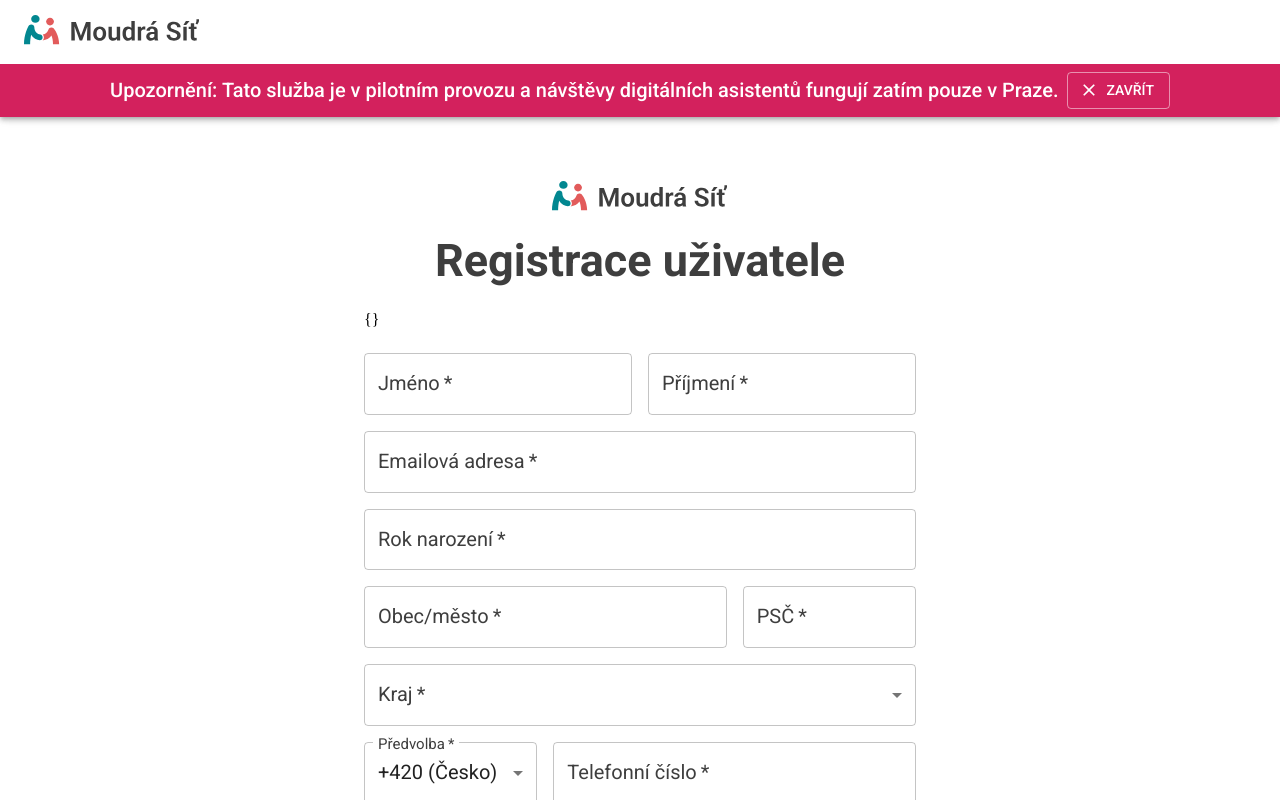
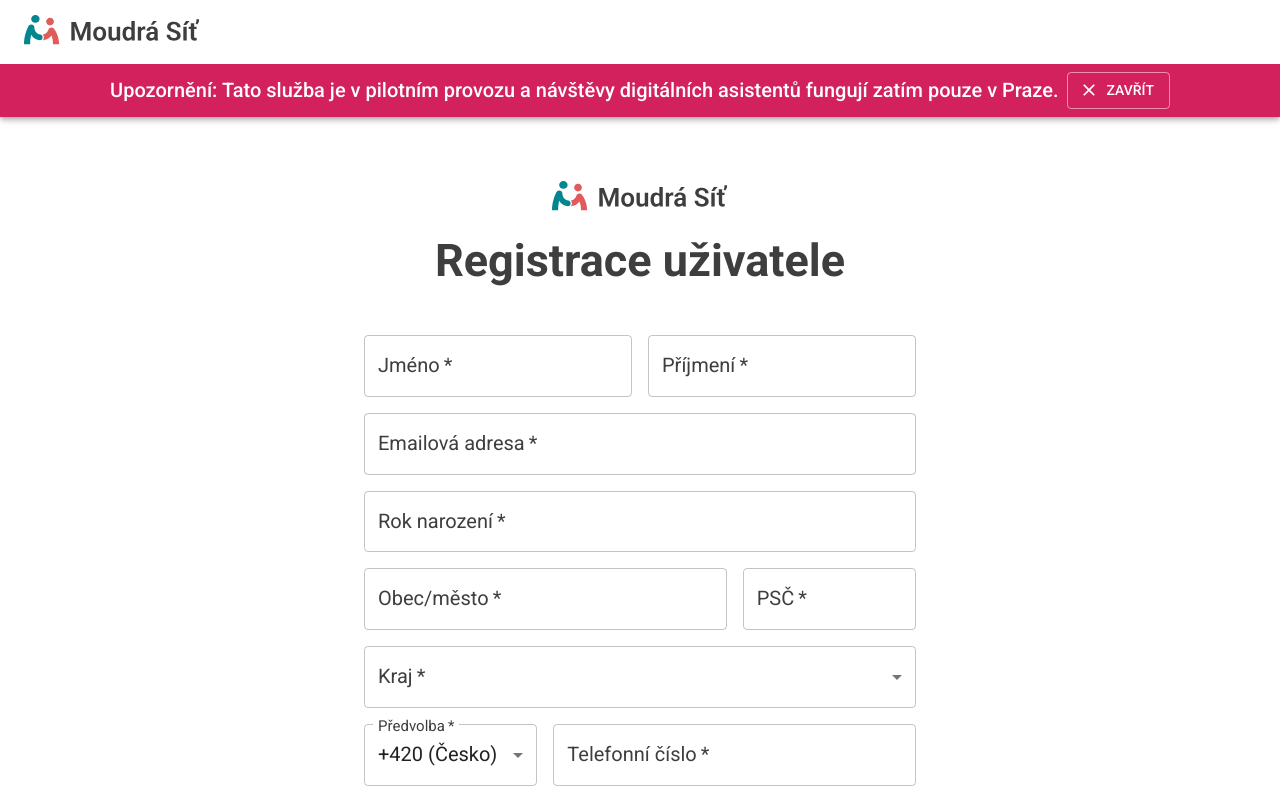
Before and after one commit to MoudraSit/moudra-sit, a Next.js app: page /register in a window 1280 px wide. Shown: the top 800 px of the page. Built offline with nearby package versions, Linux system fonts and the light colour scheme; no server answers; what react-google-recaptcha-v3 would draw is missing.

Commit message:
remove errors debugging

```diff
--- a/components/register/register.tsx
+++ b/components/register/register.tsx
@@ -125,9 +125,8 @@ function Register() {
                 handleSend(values, actions);
               }}
             >
-              {({ isSubmitting, setFieldValue, errors }) => (
+              {({ isSubmitting, setFieldValue }) => (
                 <Form autoComplete="on">
-                  {JSON.stringify(errors)}
                   <Box sx={{ mt: 3 }}>
                     <Grid container spacing={2}>
                       <Grid item xs={12} sm={6}>
```
